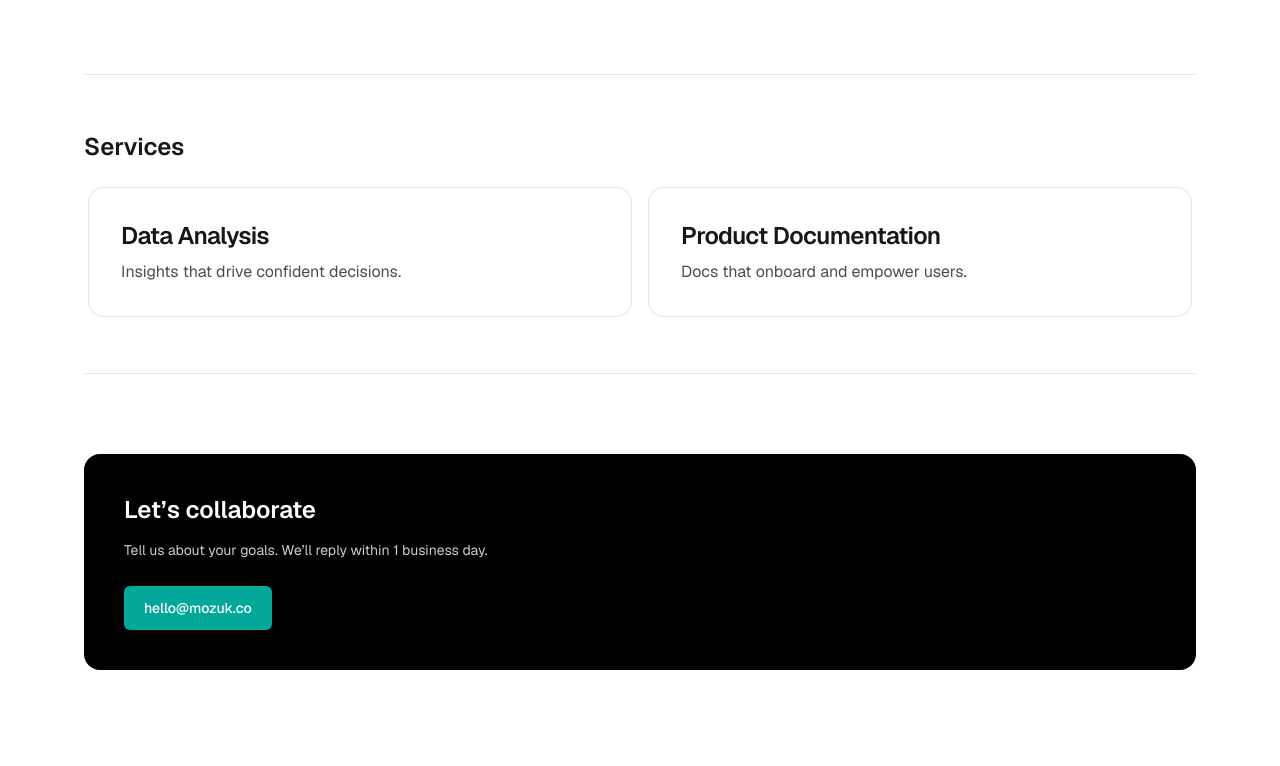
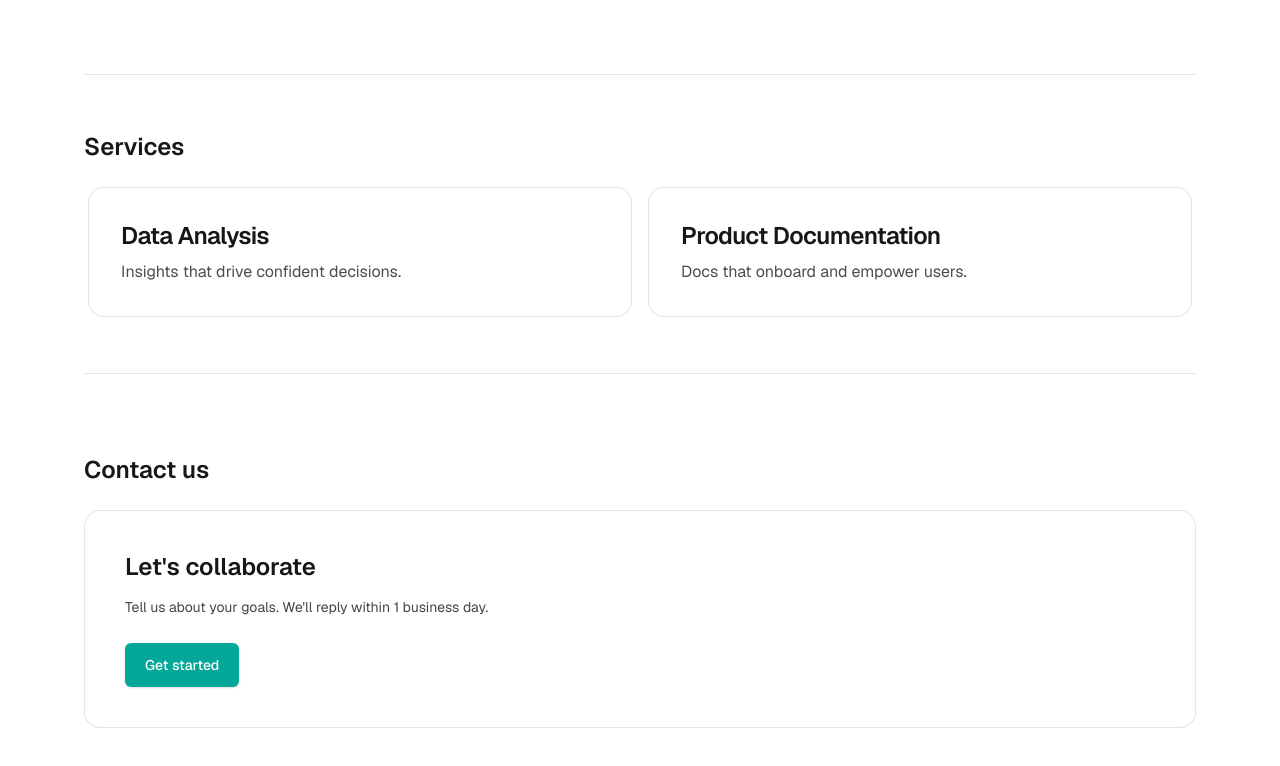
Before and after one commit to Drakhtar359/mozuk-site, a Next.js app in the folder apps/web/: page / in a window 1280 px wide. Shown: the part 1399-2165 px from the top of the page. Built offline with nearby package versions, Linux system fonts and the light colour scheme.

Commit message:
ui(home): add 'Contact us' subtitle, remove white background, redirect button to form

```diff
--- a/apps/web/src/app/page.tsx
+++ b/apps/web/src/app/page.tsx
@@ -39,13 +39,14 @@ export default function Home() {
       </section>
 
       <section id="contact" className="py-20 border-t border-black/10 dark:border-white/10">
-        <div className="rounded-2xl p-8 sm:p-10 bg-black text-white dark:bg-white dark:text-black">
-          <h3 className="text-2xl font-semibold">Let’s collaborate</h3>
+        <h2 className="text-2xl font-semibold mb-6">Contact us</h2>
+        <div className="rounded-2xl p-8 sm:p-10 border border-black/10 dark:border-white/10 bg-background">
+          <h3 className="text-2xl font-semibold">Let's collaborate</h3>
           <p className="mt-3 text-sm/6 opacity-80 max-w-prose">
-            Tell us about your goals. We’ll reply within 1 business day.
+            Tell us about your goals. We'll reply within 1 business day.
           </p>
-          <a href="mailto:hello@mozuk.co" className="mt-6 inline-flex items-center rounded-md bg-[var(--brand)] text-white px-5 py-3 text-sm font-medium shadow-sm hover:opacity-90 transition">
-            hello@mozuk.co
+          <a href="/mozuk-form" className="mt-6 inline-flex items-center rounded-md bg-[var(--brand)] text-white px-5 py-3 text-sm font-medium shadow-sm hover:opacity-90 transition">
+            Get started
           </a>
         </div>
       </section>
```
